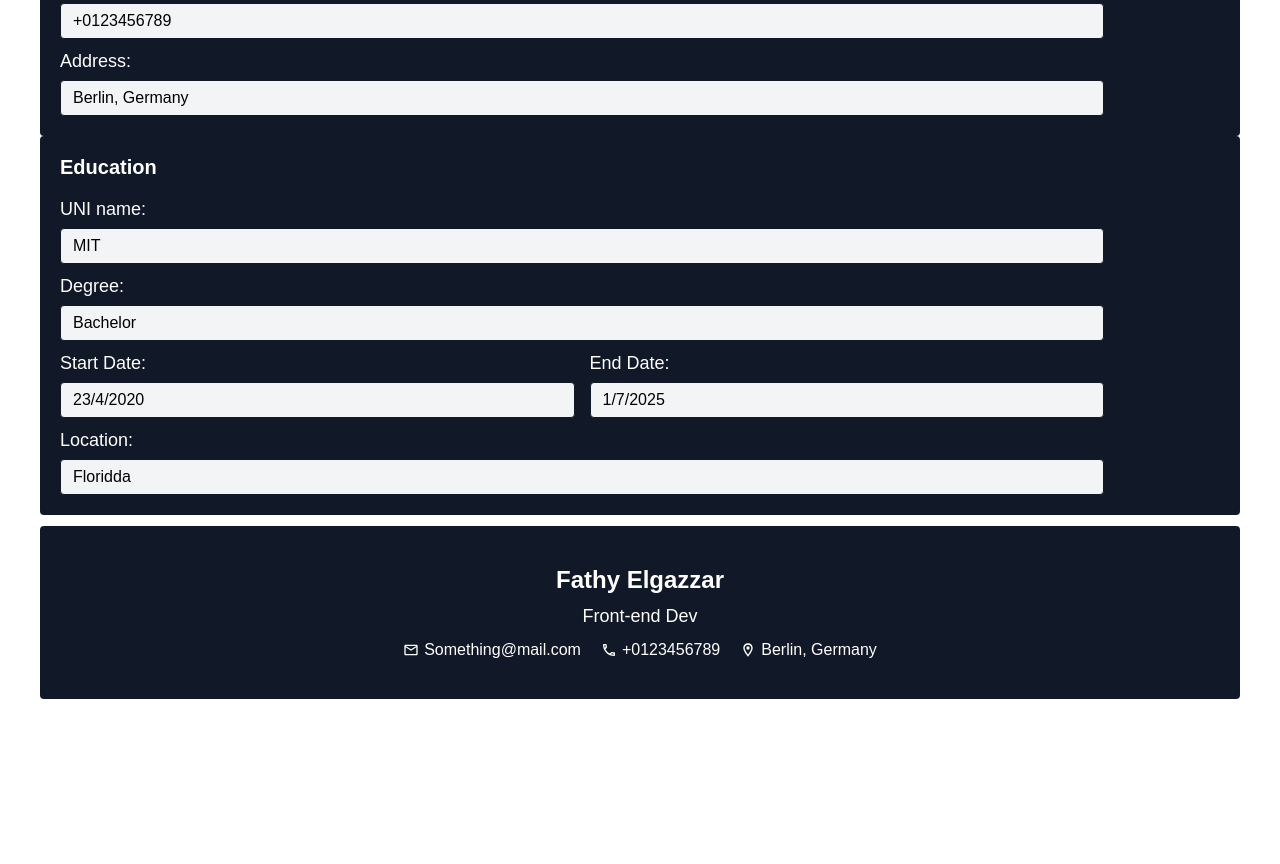
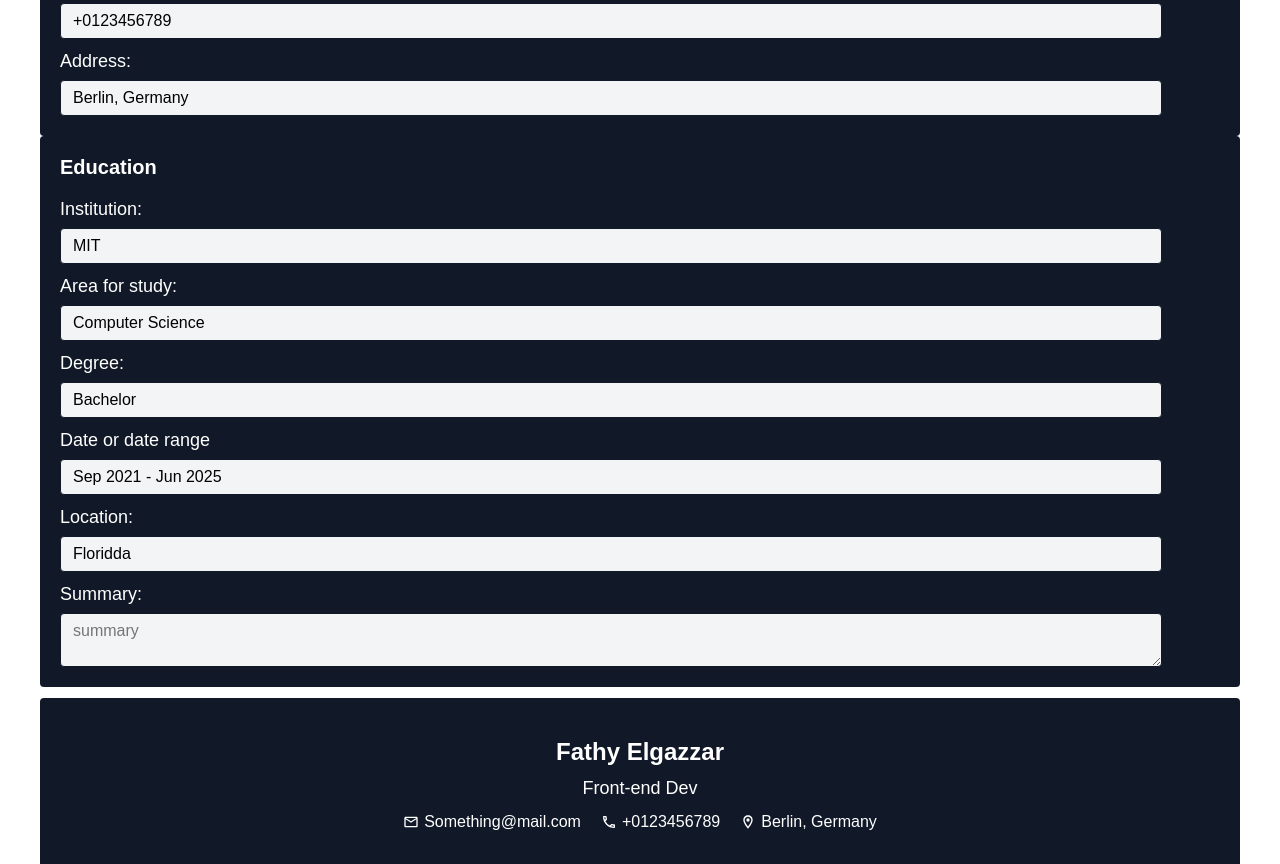
Before and after one commit to gazzaar/cv-craft, a React (Vite) app: page / in a window 1280 px wide. Shown: the part 360-1224 px from the top of the page. Before the commit the page ends 1099 px from the top, so only its background shows below. Built offline with nearby package versions, Linux system fonts and the light colour scheme.

Commit message:
refactor: Make two date fields one

```diff
--- a/src/App.jsx
+++ b/src/App.jsx
@@ -14,11 +14,12 @@ function App() {
     address: 'Berlin, Germany',
   });
   const [educationInfo, setEducationInfo] = useState({
-    uniName: 'MIT',
+    institution: 'MIT',
+    areaOfStudy: 'Computer Science',
     degree: 'Bachelor',
-    startDate: '23/4/2020',
-    endDate: '1/7/2025',
+    dateRange: 'Sep 2021 - Jun 2025',
     location: 'Floridda',
+    summary: '',
   });
   const [experienceInfo, setExperienceInfo] = useState({});
   return (
--- a/src/components/Education.jsx
+++ b/src/components/Education.jsx
@@ -6,16 +6,23 @@ const Education = ({ educationInfo, setEducationInfo }) => {
   }
 
   return (
-    <div>
     <div className='form'>
       <h1 className='header'>Education</h1>
       <div>
-          <label htmlFor='uniName'>UNI name:</label>
+        <label htmlFor='institution'>Institution:</label>
         <input
-            id='uniName'
-            placeholder='Enter school name'
+          id='institution'
           type='text'
-            value={educationInfo.uniName}
+          value={educationInfo.institution}
+          onChange={handleChange}
+        ></input>
+      </div>
+      <div>
+        <label htmlFor='areaOfStudy'>Area for study:</label>
+        <input
+          id='areaOfStudy'
+          type='text'
+          value={educationInfo.areaOfStudy}
           onChange={handleChange}
         ></input>
       </div>
@@ -24,33 +31,20 @@ const Education = ({ educationInfo, setEducationInfo }) => {
         <input
           id='degree'
           type='text'
-            placeholder='Enter Degree '
           value={educationInfo.degree}
-            onChange={handleChange}
-          ></input>
-        </div>
-        <div className='date-container'>
-          <div>
-            <label htmlFor='startDate'>Start Date:</label>
-            <input
-              id='startDate'
-              placeholder='Enter start date'
-              type='text'
-              value={educationInfo.startDate}
           onChange={handleChange}
         ></input>
       </div>
 
       <div>
-            <label htmlFor='endDate'>End Date:</label>
+        <label htmlFor='dateRange'>Date or date range</label>
         <input
-              id='endDate'
+          id='dateRange'
           type='text'
-              placeholder='Enter end data'
-              value={educationInfo.endDate}
+          placeholder='March 2020 - present'
+          value={educationInfo.dateRange}
           onChange={handleChange}
         ></input>
-          </div>
       </div>
       <div>
         <label htmlFor='location'>Location:</label>
@@ -62,6 +56,17 @@ const Education = ({ educationInfo, setEducationInfo }) => {
           onChange={handleChange}
         ></input>
       </div>
+      <div>
+        <label htmlFor='summary'>Summary:</label>
+        <textarea
+          id='summary'
+          type='text'
+          placeholder='summary'
+          value={educationInfo.summary}
+          onChange={handleChange}
+        >
+          {educationInfo.summary}{' '}
+        </textarea>
       </div>
     </div>
   );
--- a/src/styles/edit.css
+++ b/src/styles/edit.css
@@ -16,10 +16,25 @@
   width: 100%;
 }
 input,
-label {
+label,
+textarea {
   font-size: 100%;
   font-family: inherit;
   display: block;
+}
+textarea {
+  resize: vertical;
+  max-height: 100px;
+  min-height: 50px;
+}
+textarea,
+input {
+  width: 95%;
+  font-size: 1.6rem;
+  border-radius: 4px;
+  padding: 8px 12px;
+  background-color: #f3f4f6;
+  border: 1px solid #111827;
 }
 label {
   font-size: 1.8rem;
@@ -27,32 +42,15 @@ label {
 }
 
 input {
-  width: 90%;
-  font-size: 1.6rem;
-  border-radius: 4px;
-  padding: 8px 12px;
-  background-color: #f3f4f6;
-  border: 1px solid #111827;
   margin-bottom: 1.2rem;
 }
-input[id='address'],
-input[id='location'] {
+
+input[id='address'] {
   margin-bottom: 0;
 }
 
-input:focus {
+input:focus,
+textarea:focus {
   outline: none;
   border: 1px solid #f9fafb;
 }
-
-.form .date-container {
-  align-self: flex-start;
-  display: flex;
-  justify-content: space-between;
-  width: 90%;
-  gap: 1.5rem;
-}
-
-.date-container div input {
-  width: 100%;
-}
```
Lines whose indentation alone changed are shown as unchanged.
